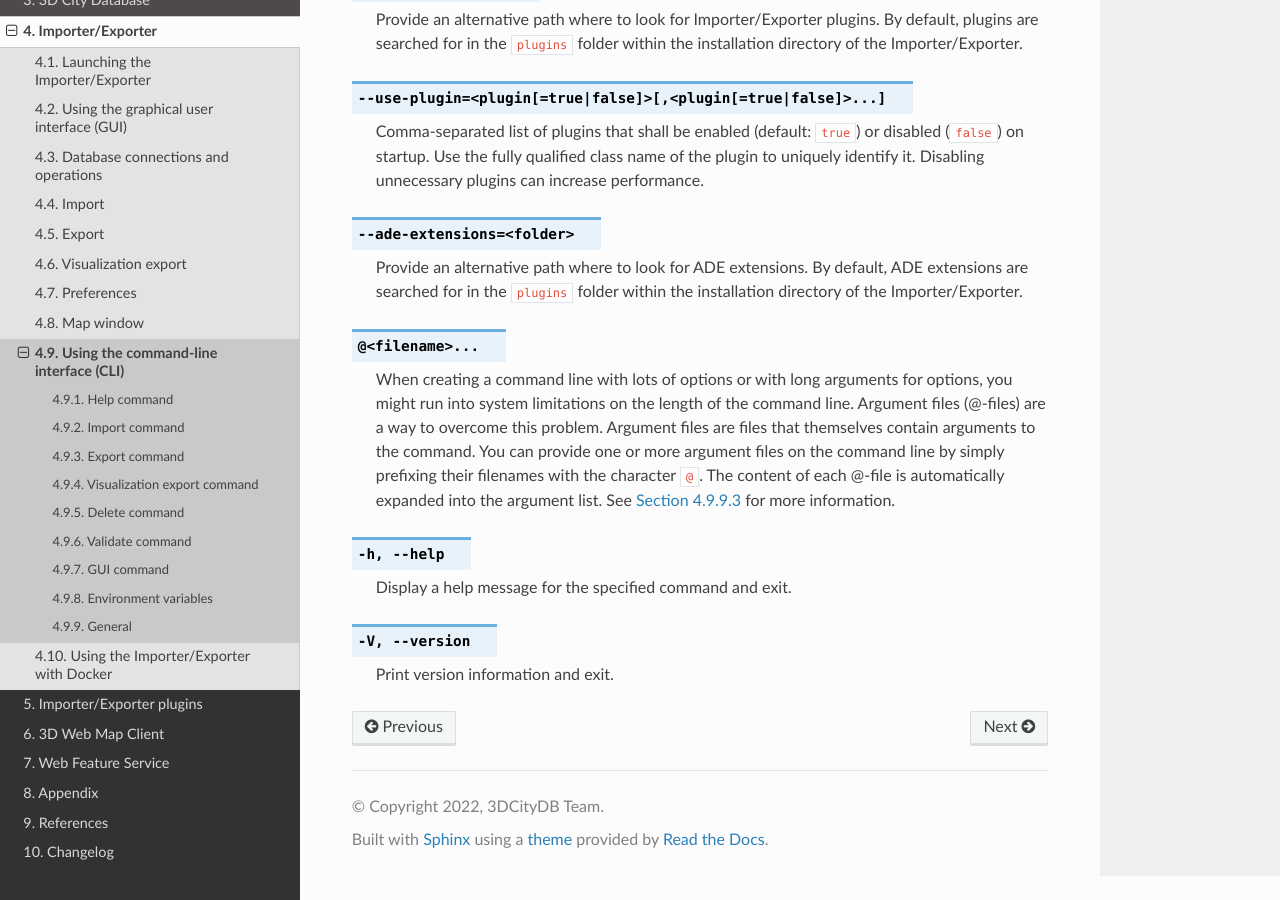
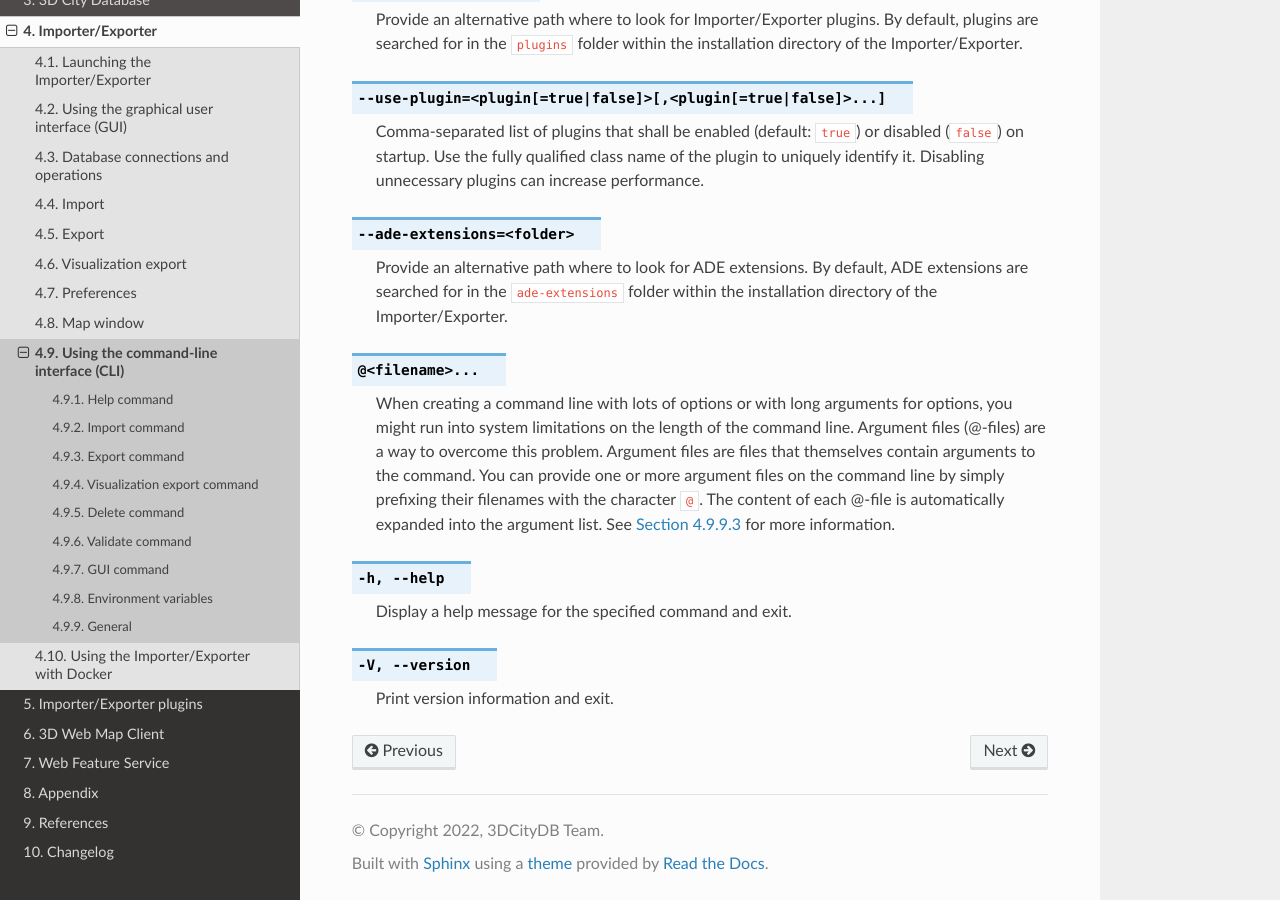
Before and after one commit to 3dcitydb/3dcitydb-docs, a Sphinx documentation site: the page built from source/impexp/cli.rst, in a window 1280 px wide and 900 px high, scrolled down 3655 px. Built offline with Sphinx 7.4.7 and the Read the Docs theme 2.0.0, drawn with Linux system fonts in a browser that asks for light colours.

Commit message:
fixed typo

```diff
--- a/source/impexp/cli.rst
+++ b/source/impexp/cli.rst
@@ -188,7 +188,7 @@ you want to execute.
 .. option:: --ade-extensions=<folder>
 
    Provide an alternative path where to look for ADE extensions. By default,
-   ADE extensions are searched for in the ``plugins`` folder within the installation directory
+   ADE extensions are searched for in the ``ade-extensions`` folder within the installation directory
    of the Importer/Exporter.
 
 .. option:: @<filename>...
```
